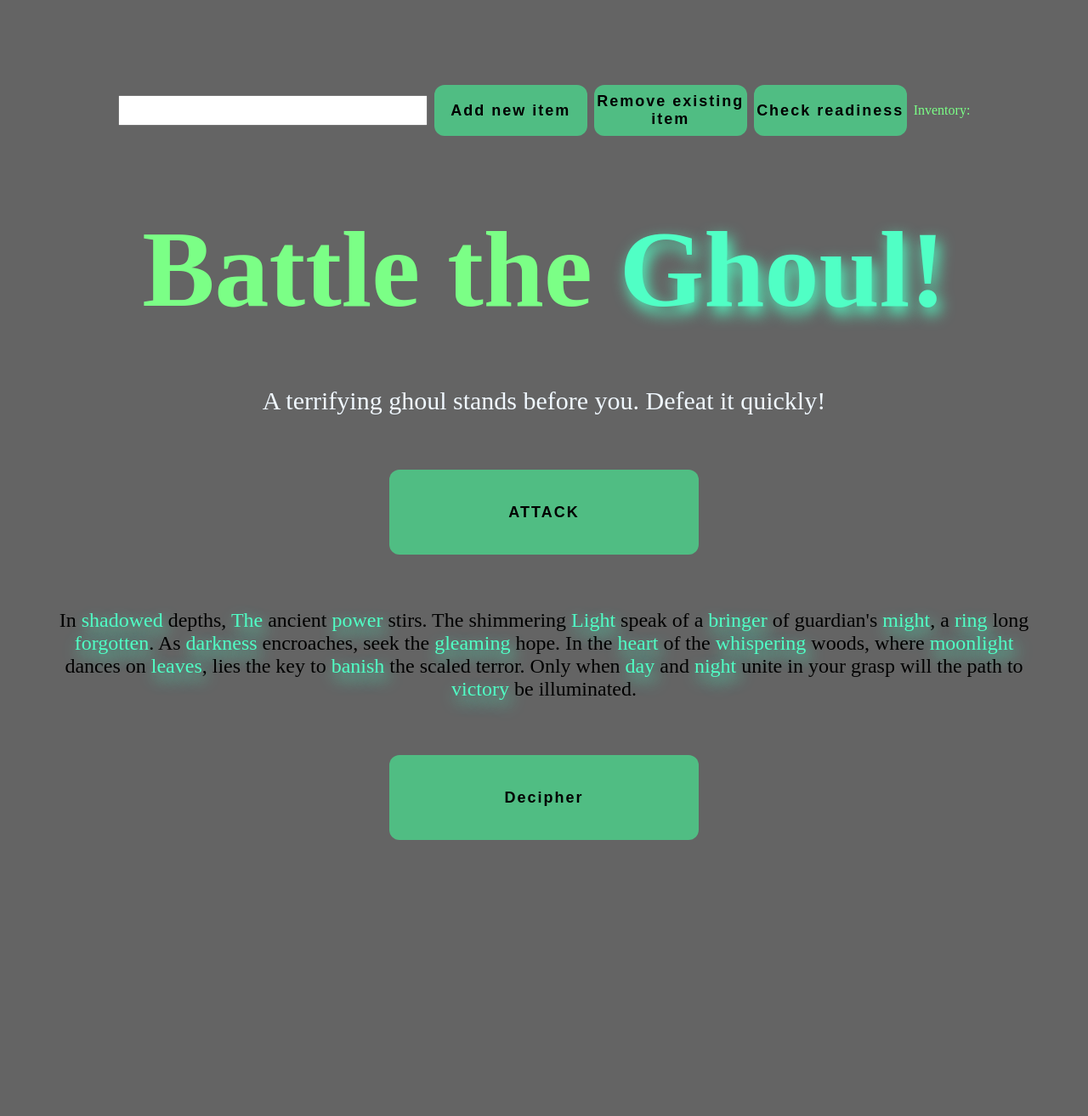
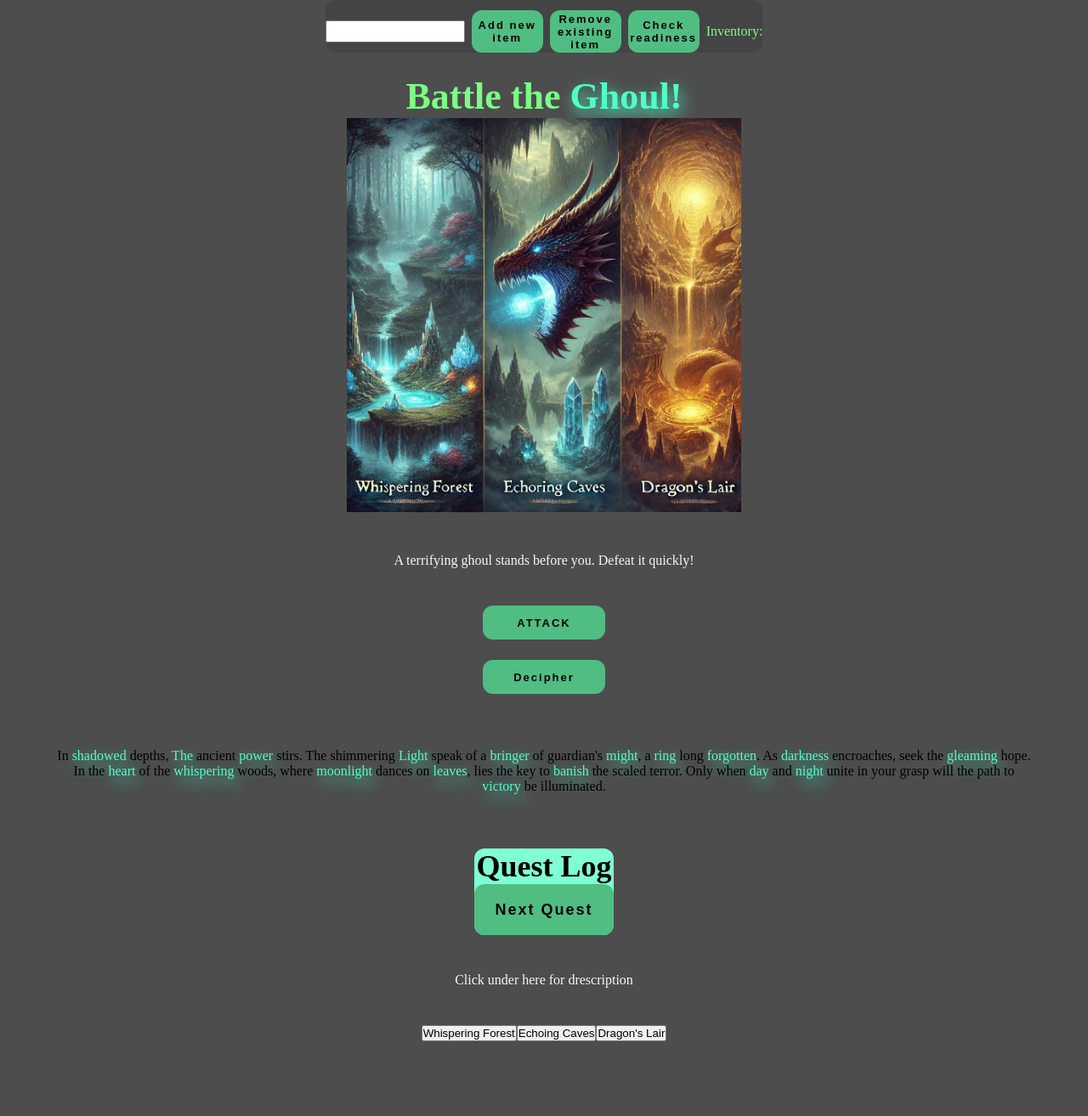
Before and after one commit to Jostein24sfj/javascript-intermidiate-oppgave, a plain HTML site: page index.html in a window 1280 px wide. Shown: the whole page at 85% size. Before the commit the page ends 989 px from the top, so only its background shows below. Drawn offline with Linux system fonts and the light colour scheme.

Commit message:
6/6 Done

```diff
--- a/index.html
+++ b/index.html
@@ -10,6 +10,19 @@
 
   <body>
     <div class="container">
+      <h1>Battle the <span>Ghoul!</span></h1>
+      <div class="img">
+        <img src="./image/ThemeImg.webp" alt="" />
+      </div>
+      <p>A terrifying ghoul stands before you. Defeat it quickly!</p>
+
+      <div class="attackButton">
+        <button id="attackBtn">ATTACK</button>
+      </div>
+      <div class="decipherButton">
+        <button id="decipherBtn">Decipher</button>
+      </div>
+
       <div class="inventory">
         <input type="text" id="inventoryInput" />
         <button class="inventoryBtn" id="inventoryAdd">Add new item</button>
@@ -23,12 +36,6 @@
         <div id="inventory"></div>
       </div>
 
-      <h1>Battle the <span>Ghoul!</span></h1>
-      <p>A terrifying ghoul stands before you. Defeat it quickly!</p>
-
-      <div class="attackButton">
-        <button id="attackBtn">ATTACK</button>
-      </div>
       <div class="spanContent" id="tome-content">
         In <span class="shadow">shadowed</span> depths,
         <span class="cryptic">The</span> ancient
@@ -49,9 +56,14 @@
         <span class="shadow">night</span> unite in your grasp will the path to
         <span class="illusion">victory</span> be illuminated.
       </div>
-      <div class="decipherButton">
-        <button id="decipherBtn">Decipher</button>
+      <div class="questContainer">
+        <h2>Quest Log</h2>
+        <button class="nextQuestBtn" id="nextQuestBtn">Next Quest</button>
+        <ul id="questList"></ul>
       </div>
+      <p>Click under here for drescription</p>
+      <div id="locations"></div>
+      <p id="locationDescription"></p>
     </div>
   </body>
 </html>
--- a/index.js
+++ b/index.js
@@ -65,6 +65,7 @@ attackBtn.addEventListener("click", function () {
     ghoulHealth -= 10;
   } else {
     console.log("Congratulations! You have defeated the ghoul!");
+    addQuest("Battle for Ghoul", "You bravely defeated the terrifying ghoul!");
   }
   console.log("Current health of ghoul is:", ghoulHealth);
 });
@@ -93,9 +94,13 @@ function decipherMessage() {
 // console.log(decipherMessage());
 // If the message contains a special item, add it to the inventory
 decipherBtn.addEventListener("click", function () {
-  // decipherMessage();
+  let message = decipherMessage();
   if (decipherMessage().includes("ring")) {
     heroInventory.push("Ancient Ring"); // Add item to inventory
+    addQuest(
+      "Deciphered Message",
+      "You discovered the Ancient Ring hidden in the cryptic text!"
+    );
     console.log(heroInventory);
   }
 });
@@ -116,3 +121,105 @@ inventoryRemove.addEventListener("click", function () {
   heroInventory = [];
   updateInventory();
 });
+
+let questLog = ["Ancient Tome", "Deciphered message", "Misty ruins"];
+
+function addQuest(AncientTome, DiscoveringOfThe) {
+  let questEntry = `${AncientTome}: ${questSummary}`;
+  questLog.push(questEntry);
+  updateQuestLog();
+}
+
+function updateQuestLog() {
+  let questList = document.getElementById("questList");
+  questList.innerHTML = "";
+
+  questLog.forEach((quest) => {
+    let listItem = document.createElement("li");
+    listItem.textContent = quest;
+    questList.appendChild(listItem);
+  });
+}
+
+let quests = [
+  {
+    name: "Decipher the Cryptic Message",
+    event:
+      "You uncovered a hidden message revealing the location of a powerful item!",
+    reward: "Ancient Ring",
+  },
+  {
+    name: "Battle the Ghoul",
+    event: "You defeated a terrifying ghoul guarding an ancient tome.",
+    reward: "Mysterious Tome",
+  },
+  {
+    name: "Defeat Fyrebreath",
+    event:
+      "You faced the mighty dragon Fyrebreath and used your discovered item to slay it!",
+    reward: "Victory!",
+  },
+];
+let currentQuestIndex = 0;
+// let heroInventory = [];
+
+function nextQuest() {
+  if (currentQuestIndex < quests.length) {
+    let quest = quests[currentQuestIndex];
+    let questEntry = `${quest.name}: ${quest.event}`;
+    heroInventory.push(quest.reward);
+    questLog.push(questEntry);
+
+    updateQuestLog();
+    currentQuestIndex++;
+  } else {
+    console.log("All quests completed");
+  }
+}
+
+function updateQuestLog() {
+  let questList = document.getElementById("questList");
+  questList.innerHTML = "";
+
+  questLog.forEach((quest) => {
+    let listItem = document.createElement("li");
+    listItem.textContent = quest;
+    questList.appendChild(listItem);
+  });
+  console.log("Hero's Inventory:", heroInventory);
+}
+
+document.getElementById("nextQuestBtn").addEventListener("click", nextQuest);
+
+let locations = [
+  {
+    name: "Whispering Forest",
+    description: "A mystical forest where the trees seem to whisper secrets.",
+  },
+  {
+    name: "Echoing Caves",
+    description: "A dark cavern where echoes of the past reveal hidden truths.",
+  },
+  {
+    name: "Dragon's Lair",
+    description: "A fiery cavern where Fyrebreath, the ancient dragon, awaits.",
+  },
+];
+
+function createLocationButtons() {
+  let locationContainer = document.getElementById("locations");
+
+  locations.forEach((location) => {
+    let button = document.createElement("button");
+    button.textContent = location.name;
+
+    button.addEventListener("click", function () {
+      document.getElementById("locationDescription").textContent =
+        location.description;
+    });
+
+    locationContainer.appendChild(button);
+  });
+}
+
+createLocationButtons();
--- a/style.css
+++ b/style.css
@@ -5,7 +5,7 @@
 }
 
 body {
-  background-color: rgb(100, 100, 100);
+  background-color: rgb(77, 77, 77);
   min-height: 100vh;
   display: flex;
   justify-content: center;
@@ -20,13 +20,15 @@ body {
 }
 
 .inventory {
+  padding-top: 12px;
+  border-radius: 12px;
+  background-color: rgb(68, 68, 68);
   display: flex;
   flex-direction: row;
   align-items: center;
   color: rgb(123, 255, 134);
   position: absolute;
   top: 0;
-  padding-top: 100px;
   gap: 8px;
 }
 
@@ -38,71 +40,111 @@ body {
 
 h1 {
   color: rgb(123, 255, 134);
-  font-size: 128px;
-  padding-top: 244px;
+  font-size: 44px;
+  padding-top: 88px;
 }
+
+.img img {
+  width: 464px;
+  /* min-height: 100vh; */
+}
+
 span {
   text-shadow: 4px 8px 18px;
   color: rgb(80, 255, 197);
 }
 p {
-  font-size: 30px;
+  font-size: 16px;
   color: aliceblue;
-  padding: 64px;
+  padding: 44px;
 }
 
 input {
-  height: 36px;
-  width: 364px;
+  height: 26px;
+  width: 164px;
 }
 
 .spanContent {
   padding: 64px;
-  font-size: 24px;
+  font-size: 16px;
   text-align: center;
 }
 
-.inventoryBtn {
+h2 {
+  font-size: 36px;
+  display: flex;
+  justify-content: center;
+}
+
+.questContainer {
+  border-radius: 12px;
+  background-color: aquamarine;
+  /* border: 1px solid black; */
+}
+
+.questContainer ul {
+  font-size: 16px;
+  /* border: 1px solid black; */
+}
+
+.nextQuestBtn {
   font-size: large;
   font-weight: 700;
   letter-spacing: 2px;
   border: none;
   border-radius: 12px;
   background-color: rgb(80, 189, 131);
-  width: 180px;
+  width: 164px;
   height: 60px;
+  cursor: pointer;
+  /* transition: all 0.2s ease; */
+}
+
+.inventoryBtn {
+  font-size: small;
+  font-weight: 700;
+  letter-spacing: 2px;
+  border: none;
+  border-radius: 12px;
+  background-color: rgb(80, 189, 131);
+  width: 84px;
+  height: 50px;
   cursor: pointer;
   transition: all 0.2s ease;
 }
 
 .attackButton button {
-  font-size: large;
+  font-size: small;
   font-weight: 700;
   letter-spacing: 2px;
   border: none;
   border-radius: 12px;
   background-color: rgb(80, 189, 131);
-  width: 364px;
-  height: 100px;
+  width: 144px;
+  height: 40px;
   cursor: pointer;
   transition: all 0.2s ease;
 }
 
 .decipherButton button {
-  font-size: large;
+  font-size: small;
   font-weight: 700;
   letter-spacing: 2px;
   border: none;
   border-radius: 12px;
   background-color: rgb(80, 189, 131);
-  width: 364px;
-  height: 100px;
+  width: 144px;
+  height: 40px;
   cursor: pointer;
   transition: all 0.2s ease;
 }
 
+.decipherButton {
+  padding-top: 24px;
+}
+
 button:hover {
-  transform: scale(1.1);
+  transform: scale(1.05);
 }
 
 button:active {
```
Also changed, not shown: image/ThemeImg.webp (added).
